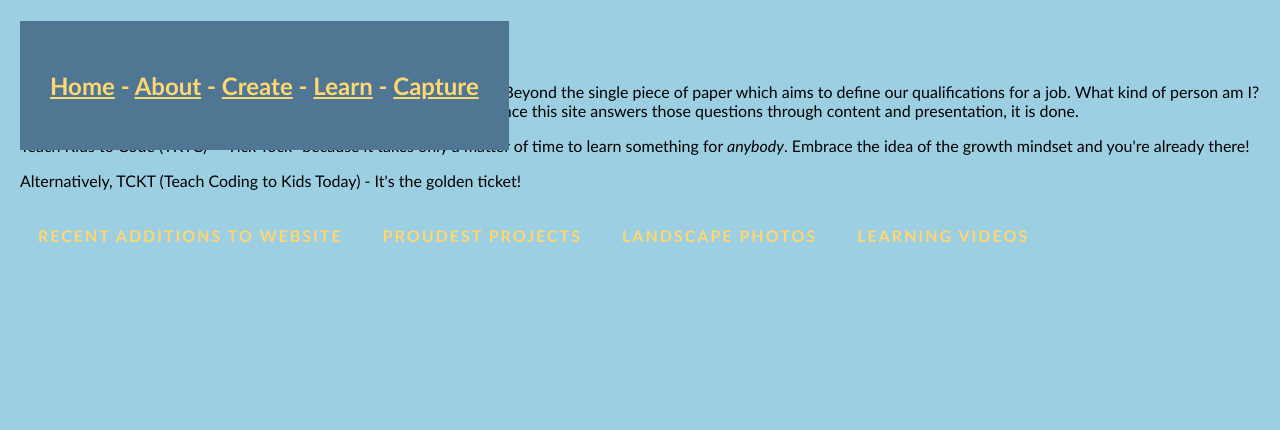
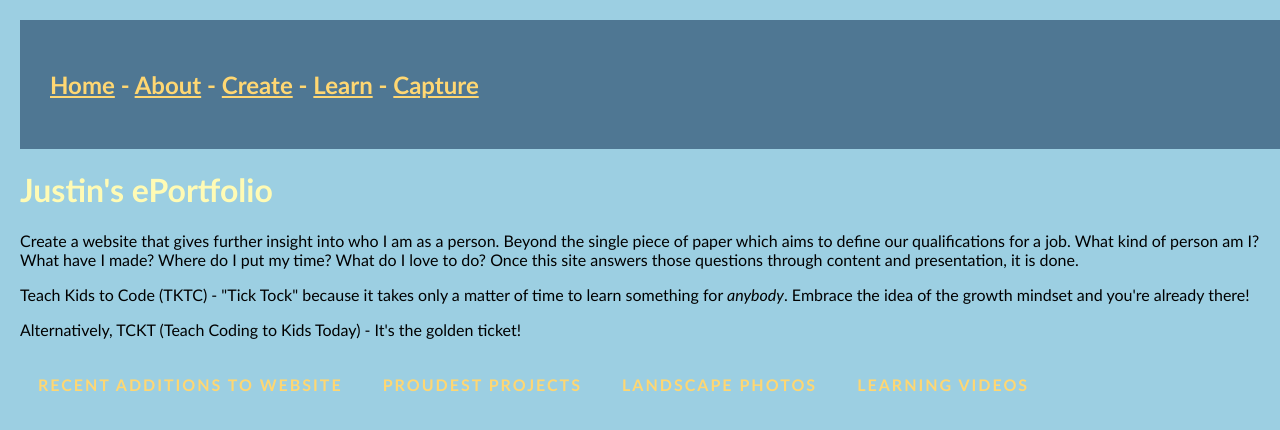
Before and after one commit to RhinoBabies/portfolio, a plain HTML site: page index.html in a window 1280 px wide. Drawn offline with Linux system fonts and the light colour scheme.

```diff
--- a/styles.css
+++ b/styles.css
@@ -1,21 +1,20 @@
 /* CSS for ePortfolio Site */
 
 body {
-  background: #9ccfe2;
-  font-family: Calibri, Optima, Arial, san-serif;
-  margin: 20px;
-  width: 100%;
-  position: relative;
+	background: #9ccfe2;
+	font-family: Calibri, Optima, Arial, san-serif;
+	margin-top: 20px;
+	margin-right: 20px;
+	margin-left: 20px;
+	margin-bottom: 20px;
+	width: 100%;
+	position: relative;
 }
 
 /* Navigation */
 
 .navigation {
   background-color: #4f7793;
-  position: absolute;
-  margin: auto;
-  text-align: center;
-  z-index: 3;
   padding: 30px;
 }
 
```
Also changed, not shown: images/palette.png (renamed from palette.png), images/portrait-crop.png (renamed from portrait-crop.png), 1 other file.
